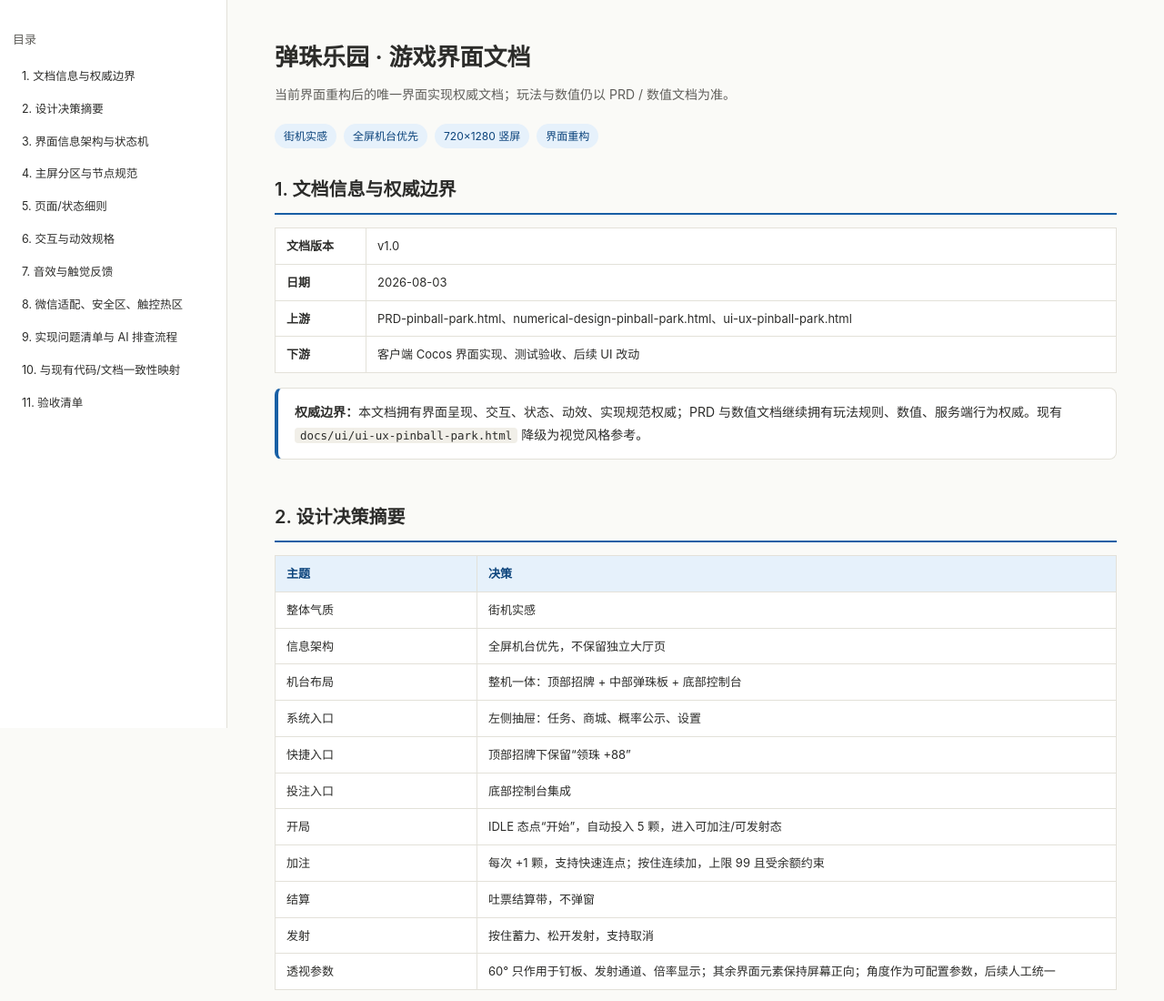
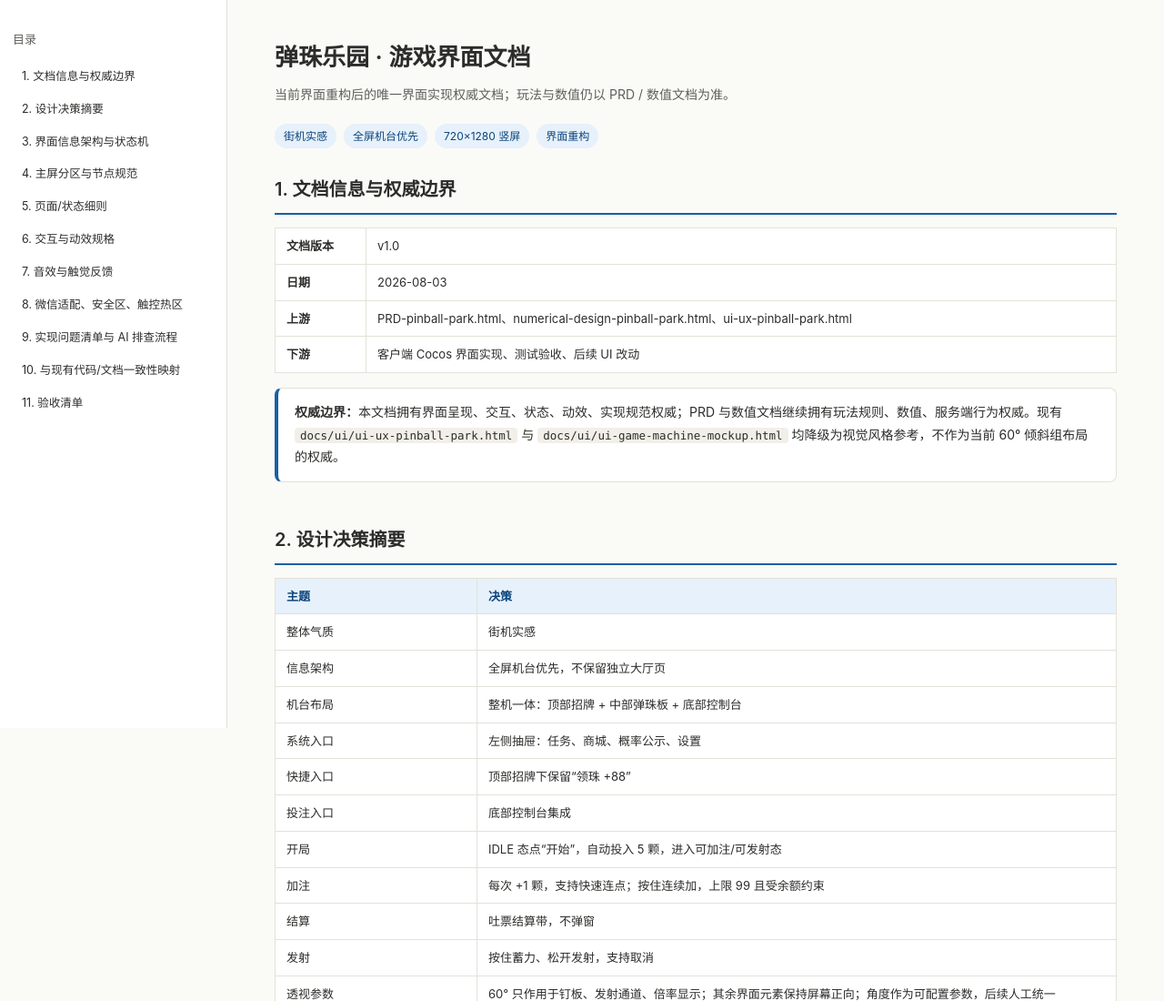
Before and after one commit to Liuxiaochao/PinballPark, a website: page docs/ui/game-interface.html in a window 1280 px wide. Shown: the top 1100 px of the page at 91% size. Drawn offline with Linux system fonts and the light colour scheme.

Commit message:
docs: 明确机台视觉稿为历史参考

```diff
--- a/docs/ui/game-interface.html
+++ b/docs/ui/game-interface.html
@@ -73,7 +73,7 @@
       <tr><td style="font-weight:600">上游</td><td>PRD-pinball-park.html、numerical-design-pinball-park.html、ui-ux-pinball-park.html</td></tr>
       <tr><td style="font-weight:600">下游</td><td>客户端 Cocos 界面实现、测试验收、后续 UI 改动</td></tr>
     </table>
-    <div class="card"><b>权威边界：</b>本文档拥有界面呈现、交互、状态、动效、实现规范权威；PRD 与数值文档继续拥有玩法规则、数值、服务端行为权威。现有 <code>docs/ui/ui-ux-pinball-park.html</code> 降级为视觉风格参考。</div>
+    <div class="card"><b>权威边界：</b>本文档拥有界面呈现、交互、状态、动效、实现规范权威；PRD 与数值文档继续拥有玩法规则、数值、服务端行为权威。现有 <code>docs/ui/ui-ux-pinball-park.html</code> 与 <code>docs/ui/ui-game-machine-mockup.html</code> 均降级为视觉风格参考，不作为当前 60° 倾斜组布局的权威。</div>
   </section>
 
   <section id="s2">
```
